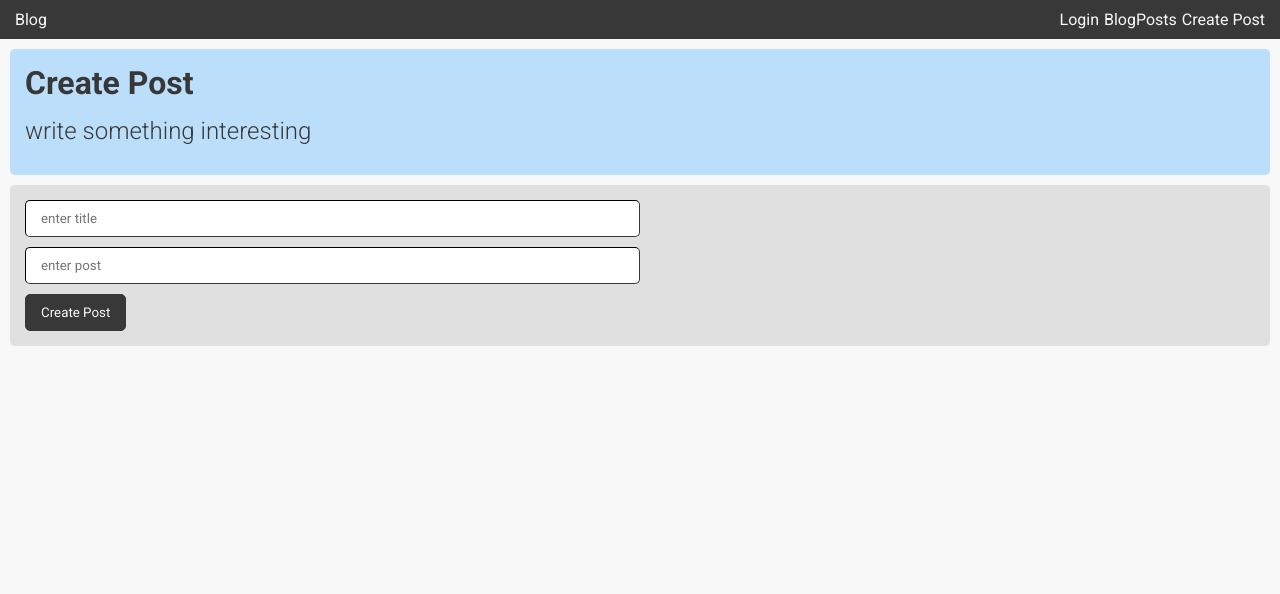
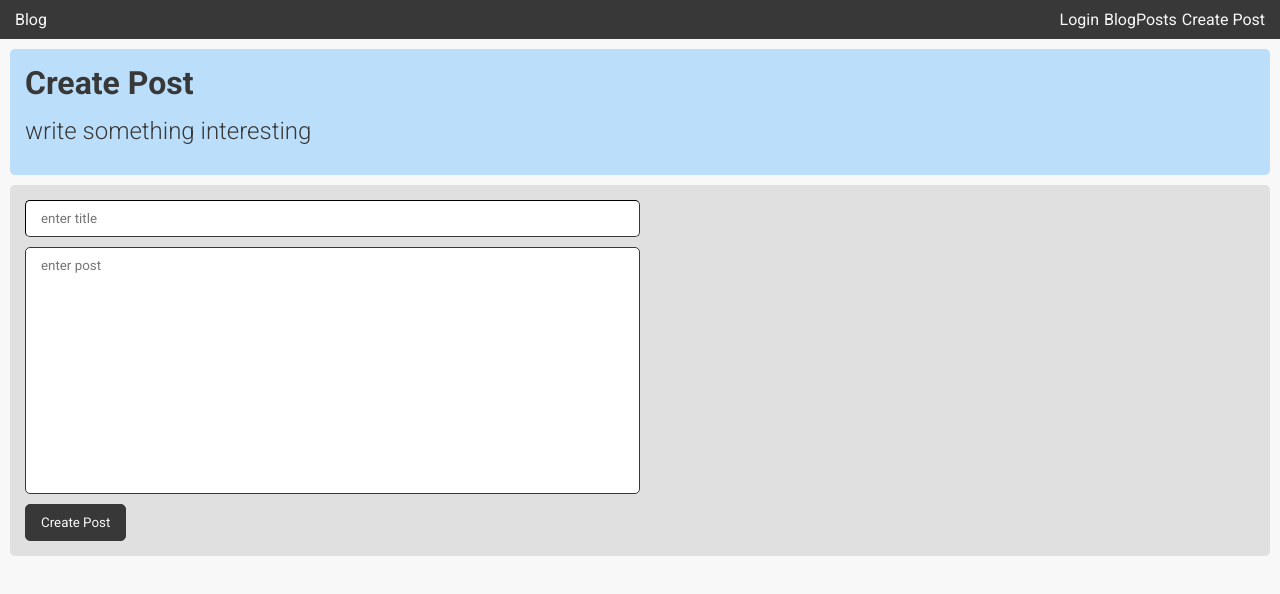
Before and after one commit to trevorkirpaul/blog-frontend-react, a React (Create React App) app: page /post/create in a window 1280 px wide. Shown: the top 594 px of the page. Built offline with nearby package versions, Linux system fonts and the light colour scheme.

Commit message:
created TextArea component

```diff
--- /dev/null
+++ b/src/components/TextArea.js
@@ -0,0 +1,29 @@
+import React from 'react';
+import styled from 'styled-components';
+
+import theme from 'theme';
+
+const Styles = styled.textarea`
+  display: block;
+  margin-bottom: 10px;
+  padding: 10px 15px;
+  border-radius: 5px;
+  border-color: ${theme.colors.black};
+  border-width: 1px;
+  width: 50%;
+  resize: none;
+`;
+
+const TextArea = props => (
+  <Styles
+    name={props.name}
+    placeholder={props.placeholder}
+    onChange={props.onChange}
+    rows={15}
+    {...props}
+  >
+    {props.value}
+  </Styles>
+);
+
+export default TextArea;
--- a/src/views/CreatePost.js
+++ b/src/views/CreatePost.js
@@ -3,6 +3,7 @@ import styled from 'styled-components';
 import { Mutation } from 'react-apollo';
 
 import TextField from 'components/TextField';
+import TextArea from 'components/TextArea';
 import Button from 'components/Button';
 import TitlePanel from 'components/TitlePanel';
 import Wrapper from 'components/Wrapper';
@@ -47,7 +48,14 @@ class CreatePost extends Component {
                 placeholder="enter title"
               />
 
-              <TextField
+              {/* <TextField
+                name="body"
+                onChange={this.handleOnChange}
+                value={body}
+                placeholder="enter post"
+              /> */}
+
+              <TextArea
                 name="body"
                 onChange={this.handleOnChange}
                 value={body}
```
